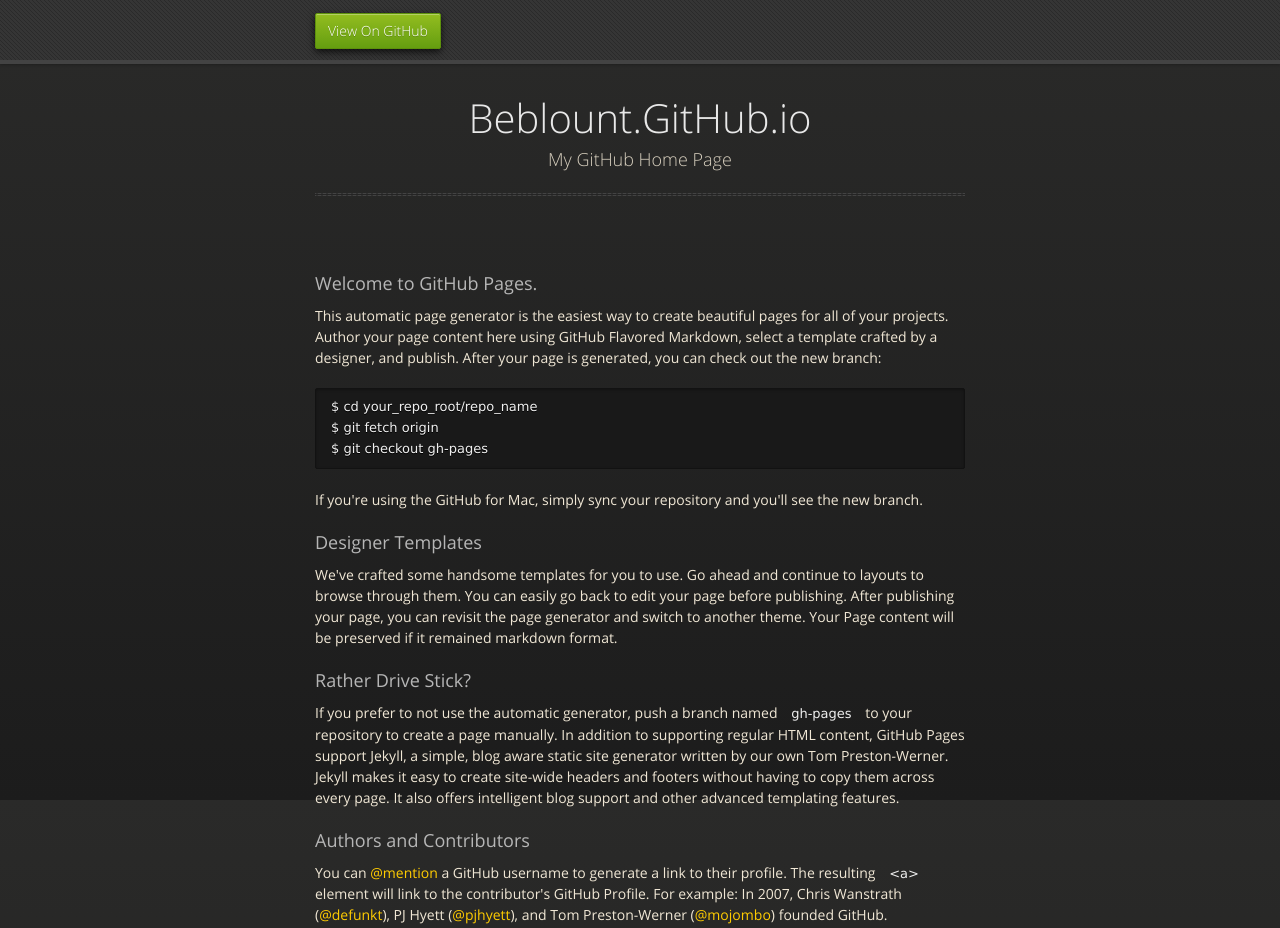
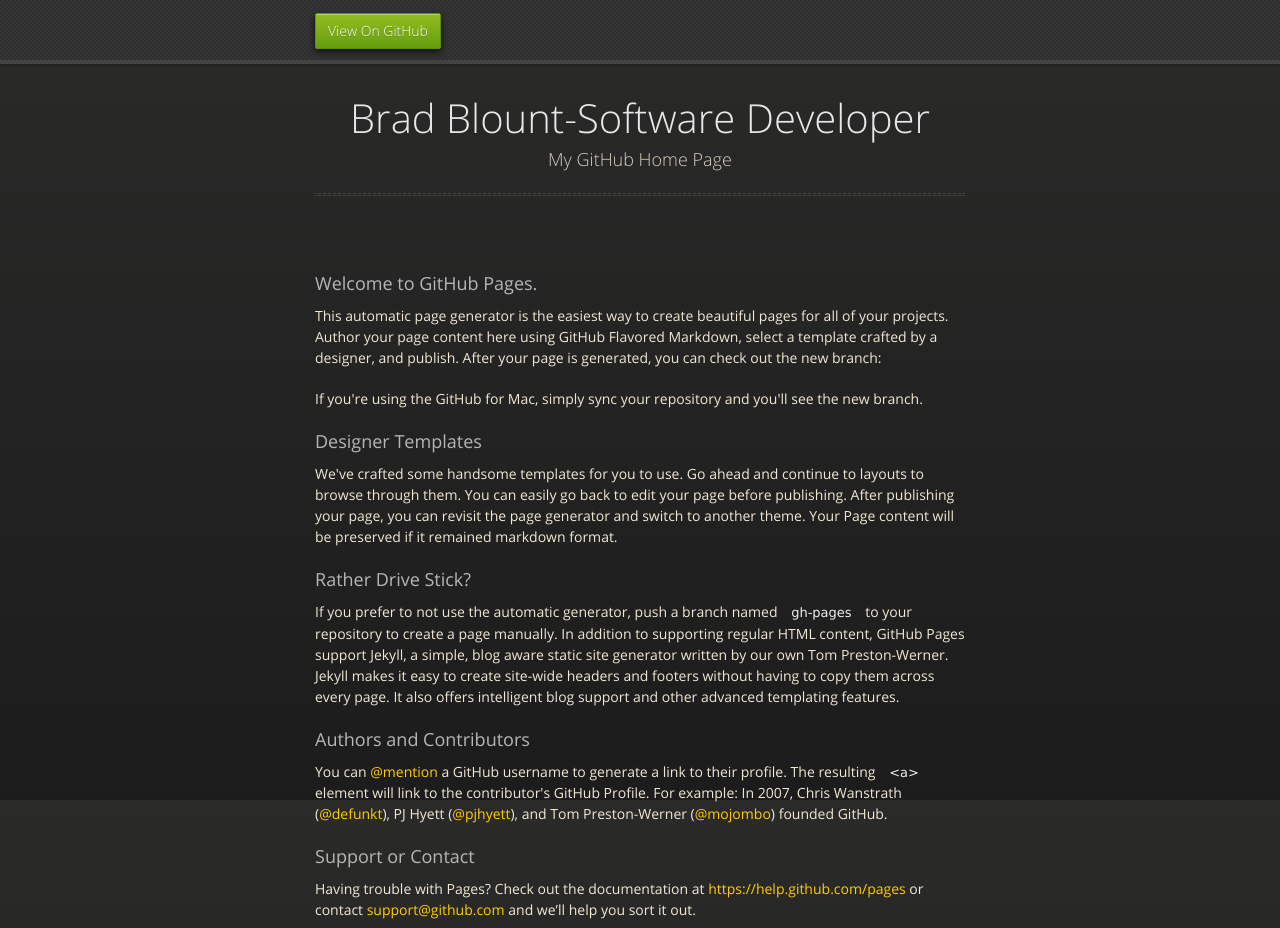
Before and after one commit to beblount/beblount.github.io, a plain HTML site: page index.html in a window 1280 px wide. Shown: the top 928 px of the page. Drawn offline with nearby package versions, Linux system fonts and the light colour scheme.

Commit message:
Update index.html

```diff
--- a/index.html
+++ b/index.html
@@ -28,7 +28,7 @@
 
       <section>
         <div id="title">
-          <h1>Beblount.GitHub.io</h1>
+          <h1>Brad Blount-Software Developer</h1>
           <p>My GitHub Home Page</p>
           <hr>
 
@@ -39,10 +39,6 @@
 
 <p>This automatic page generator is the easiest way to create beautiful pages for all of your projects. Author your page content here using GitHub Flavored Markdown, select a template crafted by a designer, and publish. After your page is generated, you can check out the new branch:</p>
 
-<pre><code>$ cd your_repo_root/repo_name
-$ git fetch origin
-$ git checkout gh-pages
-</code></pre>
 
 <p>If you're using the GitHub for Mac, simply sync your repository and you'll see the new branch.</p>
 
```
